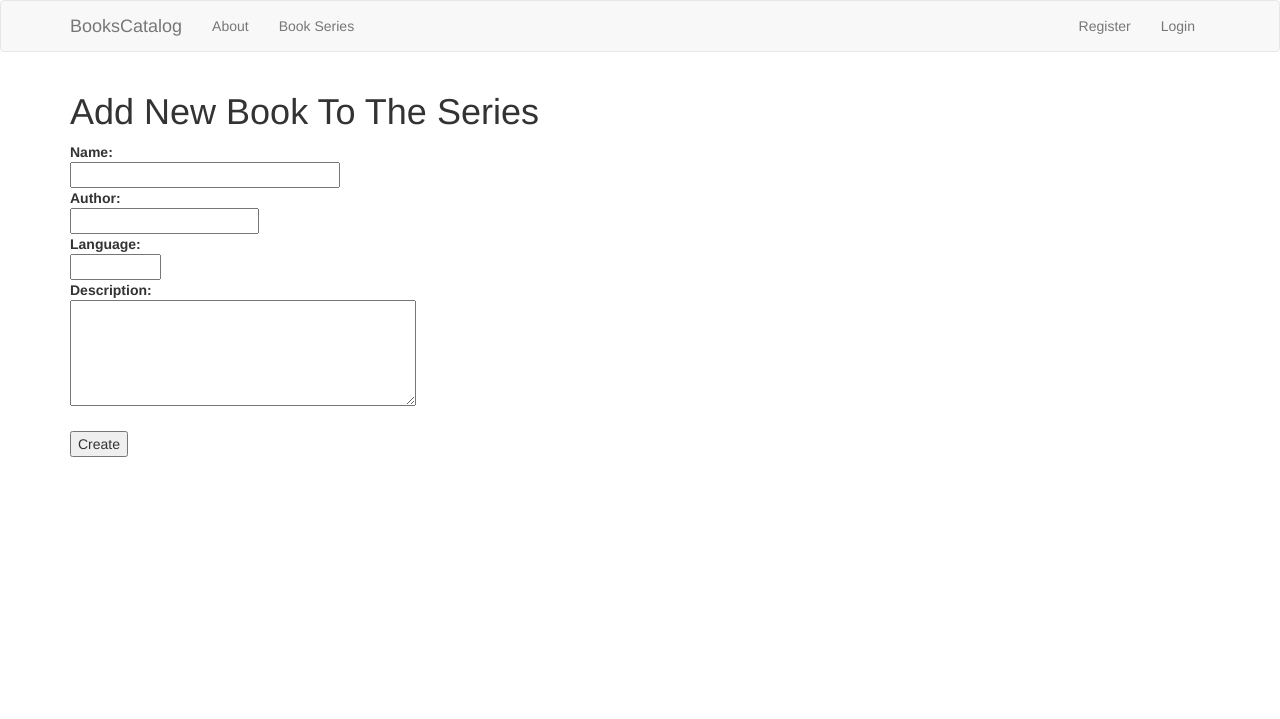
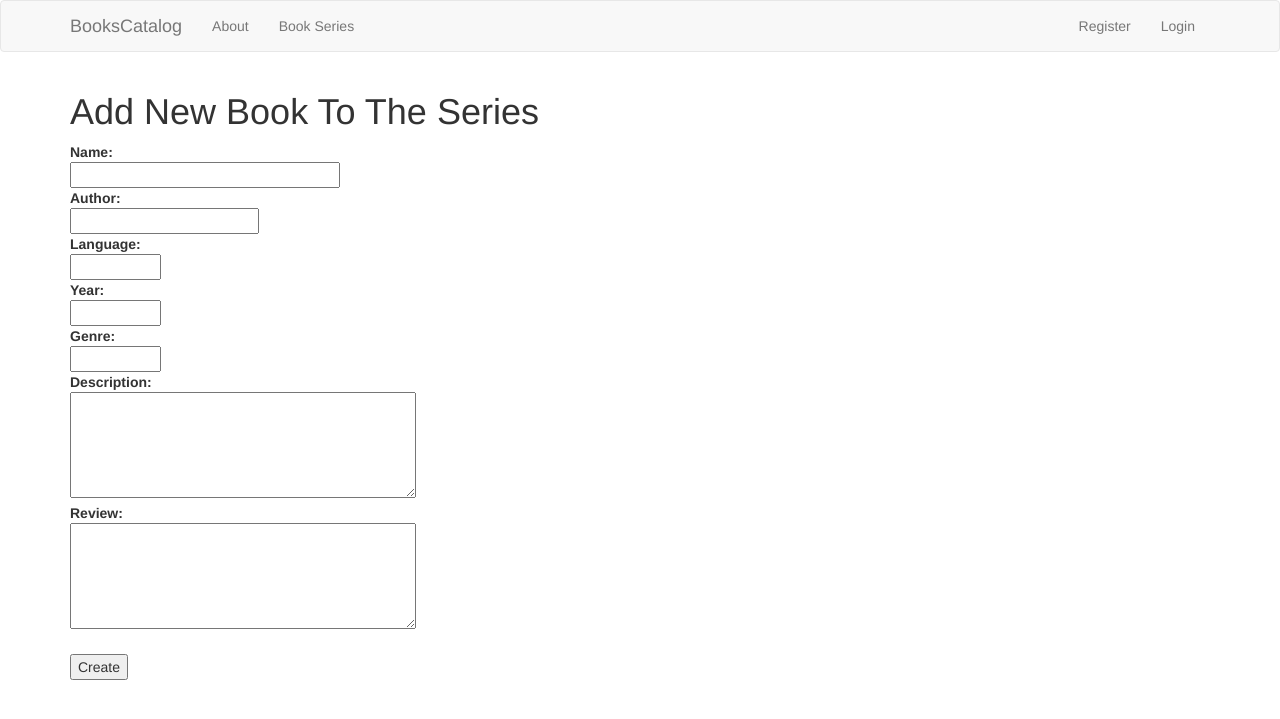
Before and after one commit to G-Radhika/BooksCatalogApp, a Flask app: page /bookseries/1/book/new/ in a window 1280 px wide. Shown: the top 719 px of the page. Run offline with Flask 2, Linux system fonts and the light colour scheme; a user stored in the database is signed in; some libraries are stand-ins or nearby versions.

Commit message:
All updated files

```diff
--- a/app.py
+++ b/app.py
@@ -288,18 +288,22 @@ def showBookList(bookseries_id):
         return render_template('public_bookList.html', items=items, bookseries=bookseries, creator=creator)
     else:
         return render_template('bookList.html', items=items, bookseries=bookseries, creator=creator)
-
+## http://localhost:5000/bookseries/11/book/new/
+##  "POST /bookseries/new/?bookseries_id= HTTP/1.1" 302 -
+## Bad Request:The browser (or proxy) sent a request that this server could not understand.
 @app.route('/bookseries/<int:bookseries_id>/book/new/', methods=['GET', 'POST'])
 def bookList_new(bookseries_id):
     if 'username' not in login_session:
         return redirect('/login')
     bookseries = session.query(BookSeries).filter_by(id=bookseries_id).one()
     if request.method == 'POST':
-        newBook = IndividualBook(name=request.form['name'],
-                                author=request.form['author'],
-                                language=request.form['language'],
-                                description=request.form['description'],
-                                review=request.form['review'],
+        newBook = IndividualBook(name=request.form.get('name'),
+                                author=request.form.get('author'),
+                                language=request.form.get('language'),
+                                year= request.form.get('year'),
+                                genre=request.form.get('genre'),
+                                description=request.form.get('description'),
+                                review=request.form.get('review'),
                                 bookseries_id=bookseries_id,
                                 user_id=bookseries.user_id)
         session.add(newBook)
--- a/database_setup.py
+++ b/database_setup.py
@@ -42,12 +42,13 @@ class IndividualBook(Base):
     language = Column(String(80), nullable=False)
     year = Column(Integer)
     genre = Column(String(80), nullable=False)
-    description = Column(String(250))
+    description = Column(String(500))
     review = Column(String(500))
     bookseries_id = Column(Integer, ForeignKey('bookseries.id'))
     bookseries = relationship(BookSeries)
     user_id = Column(Integer, ForeignKey('user.id'))
     user = relationship(User)
+
     @property
     def serialize(self):
         """Return object data in easily serializeable format"""
--- a/templates/bookList_new.html
+++ b/templates/bookList_new.html
@@ -11,11 +11,16 @@
         <dd><input type ='text' name='description' required></dd>
       <dt>Language:</dt>
         <dd><input type = 'text' size = '8' name='language' required></dd>
+      <dt>Year:</dt>
+        <dd><input type = 'text' size = '8' name='year' required></dd>
+      <dt>Genre:</dt>
+        <dd><input type = 'text' size = '8' name='genre' required></dd>
       <dt>Description:</dt>
         <dd><textarea name = 'description' rows='5' cols='40' required></textarea></dd>
+      <dt>Review:</dt>
+        <dd><textarea name = 'review' rows='5' cols='40' required></textarea></dd>
     </dl>
     <input type='submit' value='Create'>
   </form>
 </div>
-
 {% endblock %}
--- a/templates/bookSeries_new.html
+++ b/templates/bookSeries_new.html
@@ -12,7 +12,7 @@
       <dt>Language:</dt>
         <dd><input type = 'text' size = '8' name='language' required></dd>
       <dt>Description:</dt>
-        <dd><textarea name = 'description' rows='5' cols='40' required></textarea></dd>s
+        <dd><textarea name = 'description' rows='5' cols='40' required></textarea></dd>
     </dl>
     <input type='submit' value='Create'>
   </form>
```
Also changed, not shown: bookseries_User.db, 1 other file.
